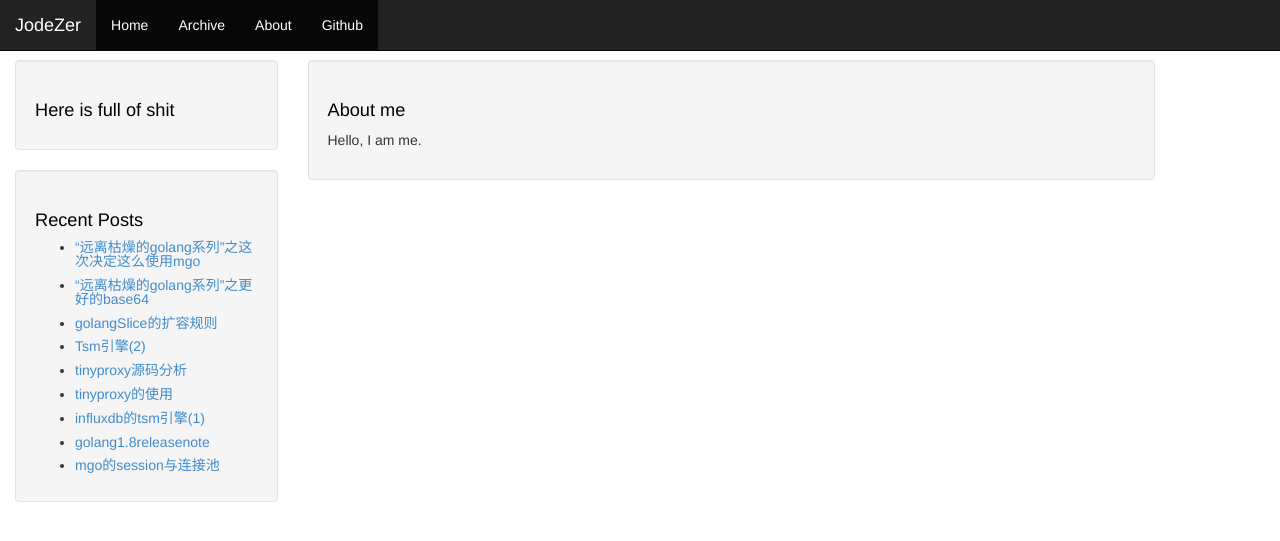
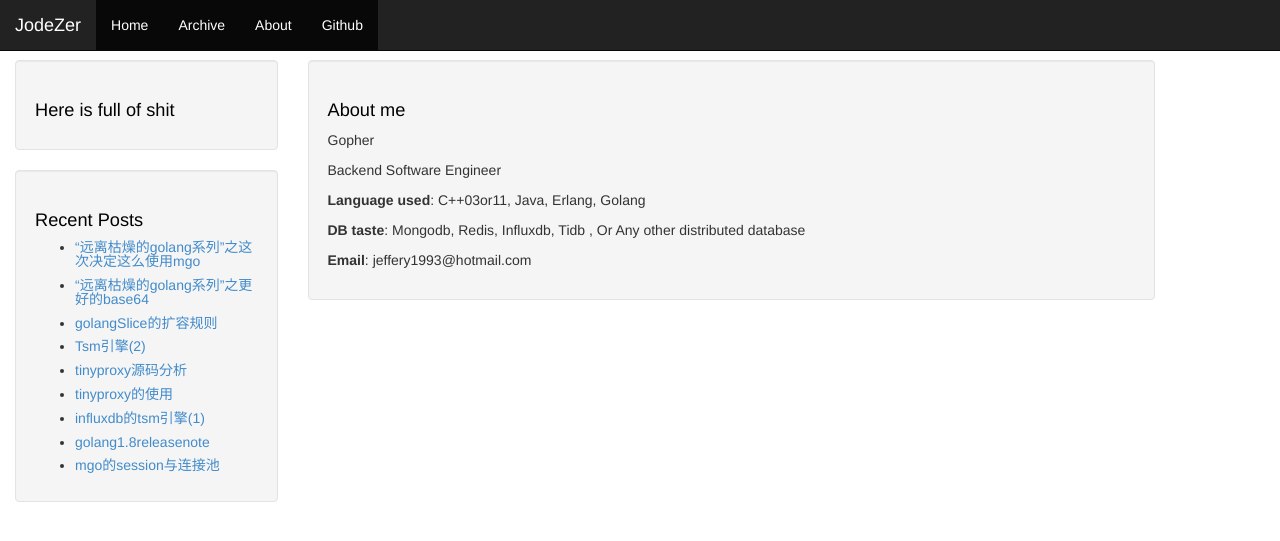
Before and after one commit to JodeZer/JodeZer.github.io, a Jekyll site: the page built from about.html, in a window 1280 px wide. Shown: the top 541 px of the page. Built offline with Jekyll 4.4.1, drawn with Linux system fonts in a browser that asks for light colours.

Commit message:
about me

```diff
--- a/about.html
+++ b/about.html
@@ -4,7 +4,11 @@ layout: default
 
 <div class="well">
     <h1>About me</h1>
-    <p>Hello, I am me.</p>
+    <p>Gopher</p>
+    <p>Backend Software Engineer</p>
+    <p><b>Language used</b>: C++03or11, Java, Erlang, Golang</p>
+    <p><b>DB taste</b>: Mongodb, Redis, Influxdb, Tidb , Or Any other distributed database</p>
+    <p><b>Email</b>: jeffery1993@hotmail.com</p>
 </div>
 <script>
   (function(i,s,o,g,r,a,m){i['GoogleAnalyticsObject']=r;i[r]=i[r]||function(){
```
